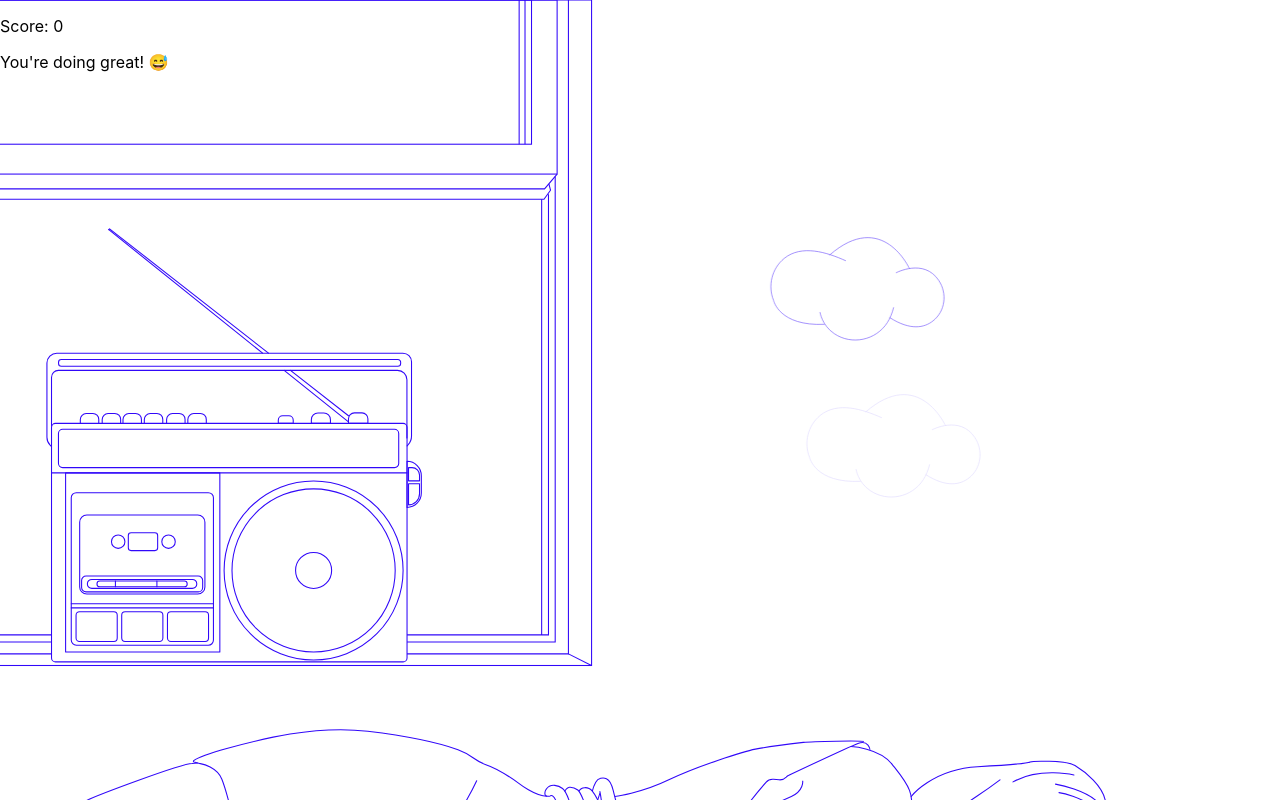
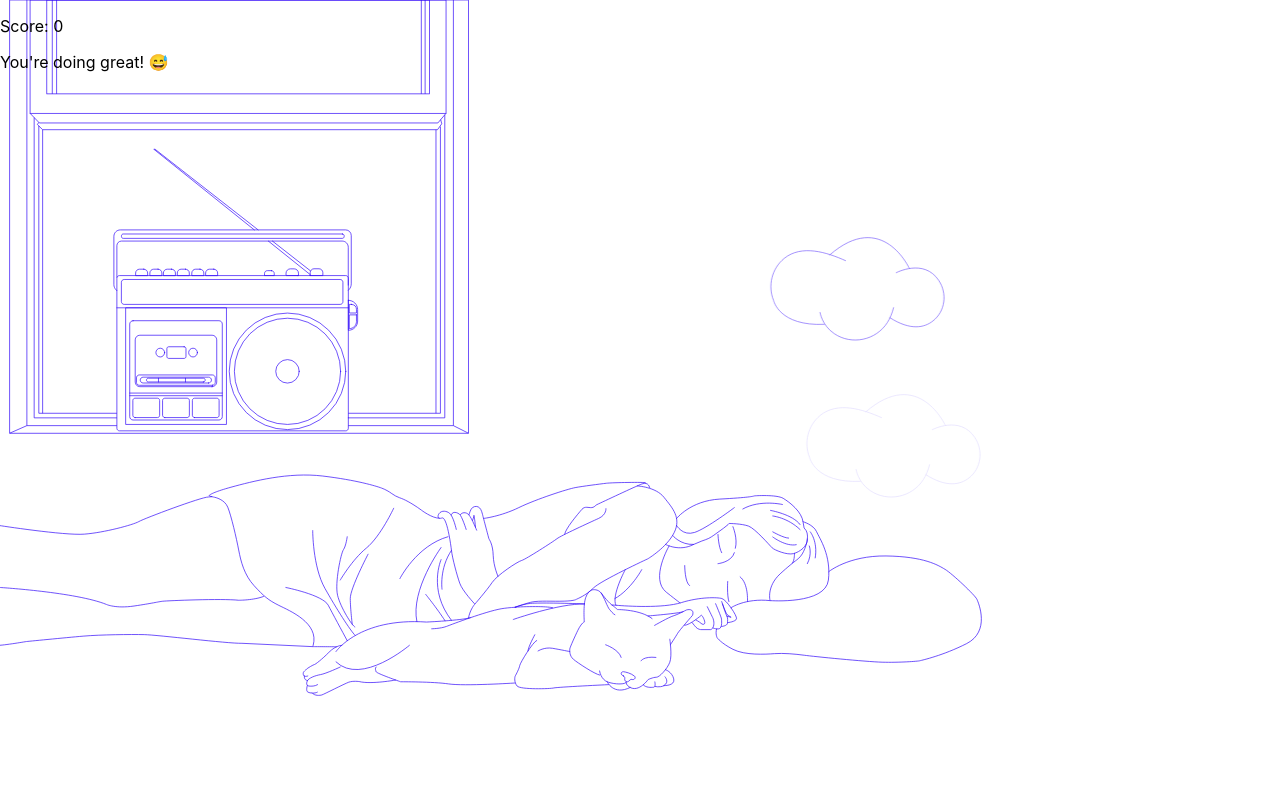
Before and after one commit to linhnguyen817/linda, a React (Create React App) app: page / in a window 1280 px wide. Built offline with nearby package versions, Linux system fonts and the light colour scheme.

Commit message:
adjust bckg

```diff
--- a/src/styles.css
+++ b/src/styles.css
@@ -3,9 +3,9 @@
   min-height: 100%;
   position: fixed;
   background-repeat: no-repeat;
-  background-size: 230vw;
+  background-size: 1000px;
   background-position-x: 85%;
-  background-position-y: -20%;
+  background-position-y: -185px;
 }
 .musicPlayer {
   width: 145vw;
@@ -32,10 +32,6 @@
   animation: linear forwards;
   animation-name: run;
   animation-duration: 7s;
-  /* TO ADD */
-  /* -webkit-animation: linear infinite;
-  -webkit-animation-name: run;
-  -webkit-animation-duration: 10s; */
 }
 @keyframes run {
   0% {
@@ -50,19 +46,10 @@
     top: 0%;
   }
 }
-/* @-webkit-keyframes run {
-  0% {
-    left: 0;
-  }
-  100% {
-    left: 100%;
-  }
-} */
 
-@media (min-height: 812px) {
+@media (min-height: 738px) {
   .App {
-    background-position-x: 85%;
-    background-position-y: 67%;
+    background-position-y: 3%;
   }
   .musicPlayer {
     bottom: -42.6%;
@@ -72,13 +59,11 @@
 
 @media (min-width: 768px) {
   .App {
-    background-position-x: 94%;
-    background-position-y: 290%;
-    background-size: 200vw;
+    background-position: top left;
+    background-size: 1000px auto;
   }
   .musicPlayer {
-    bottom: -69.5%;
-    left: -22%;
+    display: none;
   }
   .cloud {
     height: 6.5em;
@@ -87,12 +72,8 @@
 
 @media (min-width: 1024px) {
   .App {
-    background-position-x: 50%;
-    background-position-y: 0%;
-    background-size: 120vw;
-  }
-  .musicPlayer {
-    visibility: hidden;
+    background-position: left top;
+    background-size: 1000px auto;
   }
   .cloud-wrapper {
     width: 50%;
@@ -100,11 +81,6 @@
   }
 }
 @media (min-width: 1440px) {
-  .App {
-    background-position-x: 50%;
-    background-position-y: 100%;
-    background-size: cover;
-  }
   .musicPlayer {
     visibility: hidden;
   }
```
